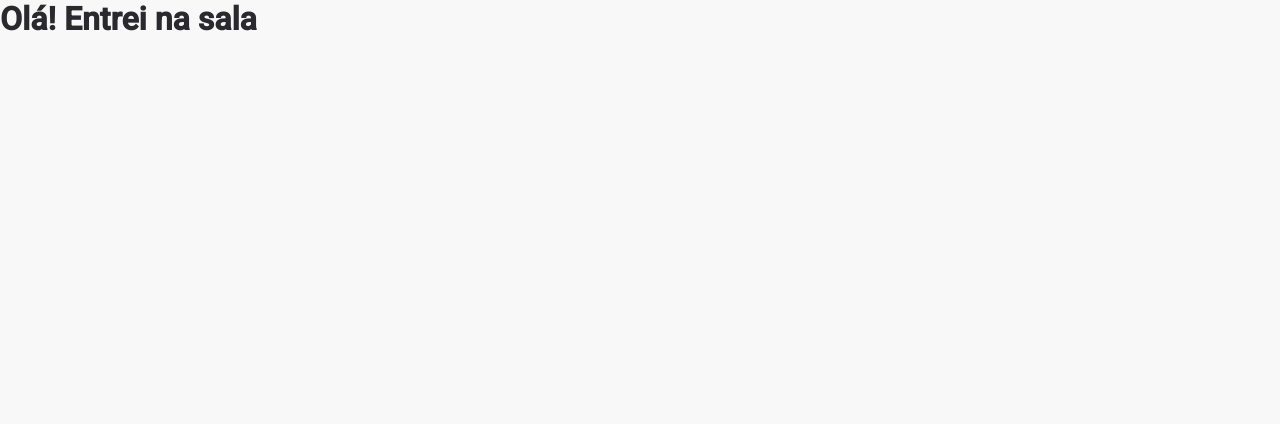
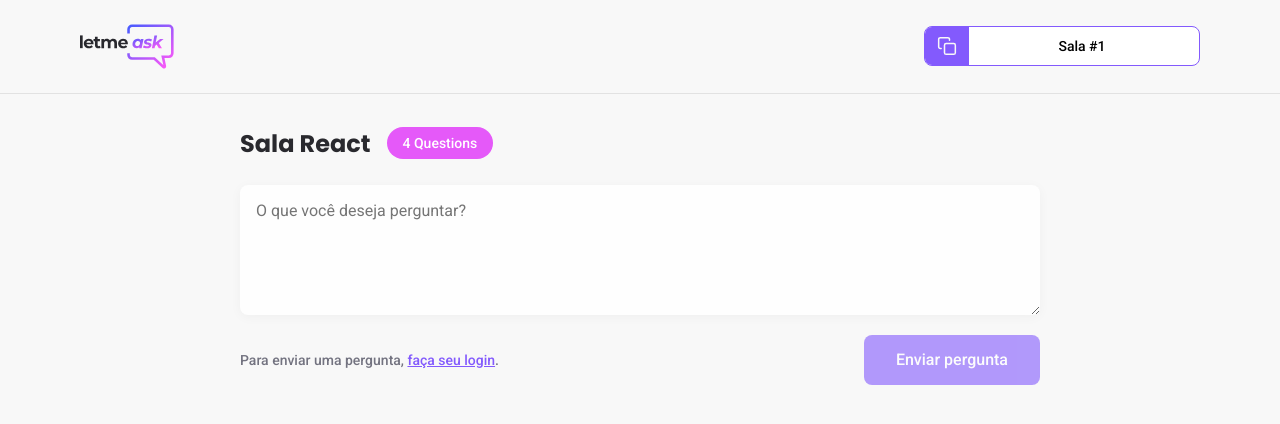
Before and after one commit to adalbertobengaly/Letmeask, a React (Create React App) app: page /rooms/1 in a window 1280 px wide. Shown: the top 424 px of the page. Built offline with nearby package versions, Linux system fonts and the light colour scheme; no server answers.

Commit message:
Criando pergunta

```diff
--- /dev/null
+++ b/src/components/RoomCode.tsx
@@ -0,0 +1,22 @@
+import copyImg from '../assets/images/copy.svg';
+
+import '../styles/room-code.scss';
+
+type RoomCodeProps = {
+    code: string,
+}
+
+export function RoomCode(props: RoomCodeProps) {
+    function copyRoomCodeToClipBoard() {
+        navigator.clipboard.writeText(props.code)
+    }
+
+    return (
+        <button className="room-code" onClick={copyRoomCodeToClipBoard}>
+            <div>
+                <img src={copyImg} alt="Copy Room Code" />
+            </div>
+            <span>Sala #{props.code}</span>
+        </button>
+    )
+}
--- a/src/pages/Room.tsx
+++ b/src/pages/Room.tsx
@@ -1,5 +1,94 @@
+import { push, ref, set } from "firebase/database";
+import { database } from "../services/firebase";
+
+import { FormEvent, useState } from "react";
+import { useParams } from "react-router-dom";
+
+import logoImg from "../assets/images/logo.svg";
+
+import { Button } from "../components/Button";
+import { RoomCode } from "../components/RoomCode";
+
+import { useAuth } from "../hooks/useAuth";
+
+import "../styles/room.scss";
+
+type RoomParams = {
+  id: string;
+};
+
 export function Room() {
-    return (
-        <h1>Olá! Entrei na sala</h1>
-    )
+  const { user } = useAuth()
+  const params = useParams<RoomParams>();
+  const [newQuestion, setNewQuestion] = useState("");
+
+  const roomId = params.id;
+
+  async function handleSendquestion(event: FormEvent) {
+    event.preventDefault()
+
+    if (newQuestion.trim() == '') {
+      return
+    }
+
+    if(!user) { // react-hot-toast
+      throw new Error('You must be logged in')
+    }
+
+    const question = {
+      content: newQuestion,
+      author: {
+        name: user.name,
+        avatar: user.avatar
+      },
+      isHighlighted: false,
+      isAnswered: false,
+    }
+
+    const questionRef= ref(database, `rooms/${roomId}/questions`)
+    const newQuestionRef = push(questionRef)
+
+    set( newQuestionRef, question )
+
+    setNewQuestion('')
+  }
+
+  return (
+    <div id="page-room">
+      <header>
+        <div className="content">
+          <img src={logoImg} alt="Letmeask" />
+          <RoomCode code={`${roomId}`} />
+        </div>
+      </header>
+
+      <main>
+        <div className="room-title">
+          <h1>Sala React</h1>
+          <span>4 Questions</span>
+        </div>
+
+        <form onSubmit={handleSendquestion}>
+          <textarea
+            placeholder="O que você deseja perguntar?"
+            onChange={(event) => setNewQuestion(event.target.value)}
+            value={newQuestion}
+          />
+
+          <div className="form-footer">
+            { user ? (
+            <div className="user-info">
+              <img src={`${user.avatar}`} alt={user.name} />
+              <span>{user.name}</span>
+            </div>
+            ) : (
+            <span>Para enviar uma pergunta, <button>faça seu login</button>.</span>
+            )
+             }
+            <Button type="submit" disabled={!user}>Enviar pergunta</Button>
+          </div>
+        </form>
+      </main>
+    </div>
+  );
 }
--- a/src/styles/button.scss
+++ b/src/styles/button.scss
@@ -1,5 +1,4 @@
 .button {
-    margin-top: 64px;
             height: 50px;
             border-radius: 8px;
             font-weight: 500;
--- /dev/null
+++ b/src/styles/room-code.scss
@@ -0,0 +1,30 @@
+.room-code {
+    height: 40px;
+    border-radius: 8px;
+    overflow: hidden;
+
+    background: #FFF;
+    border: 1px solid #835afd;
+    cursor: pointer;
+
+    display: flex;
+
+    div {
+        background: #835afd;
+        padding: 0 12px;
+        display: flex;
+        justify-content: center;
+        align-items: center;
+        height: 100%;
+    }
+
+    span {
+        display: block;
+        align-self: center;
+        flex: 1;
+        padding: 0 16px 0 12px;
+        width: 230px;
+        font-size: 14px;
+        font-weight: 500;
+    }
+}
--- /dev/null
+++ b/src/styles/room.scss
@@ -0,0 +1,99 @@
+#page-room {
+    header {
+        padding: 24px;
+        border-bottom: 1px solid #e2e2e2;
+    }
+
+    .content {
+        max-width: 1120px;
+        margin: 0 auto;
+        display: flex;
+        justify-content: space-between;
+        align-items: center;
+
+        > img {
+            max-height: 45px;
+        }
+    }
+
+    main {
+        max-width: 800px;
+        margin: 0 auto;
+
+        .room-title {
+            margin: 32px 0 24px;
+            display: flex;
+            align-items: center;
+
+            h1 {
+                font-family: 'Poppins', sans-serif;
+                font-size: 24px;
+                color: #29292e;
+            }
+
+            span {
+                margin-left: 16px;
+                background: #e559f9;
+                border-radius: 9999px;
+                padding: 8px 16px;
+                color: #FFF;
+                font-weight: 500;
+                font-size: 14px;
+            }
+        }
+
+        form {
+            textarea {
+                width: 100%;
+                border: 0;
+                padding: 16px;
+                border-radius: 8px;
+                background: #fefefe;
+                box-shadow: 0 2px 12px rgba(0, 0, 0, 0.04);
+                resize: vertical;
+                min-height: 130px;
+            }
+
+            .form-footer {
+                display: flex;
+                justify-content: space-between;
+                align-items: center;
+                margin-top: 16px;
+
+                .user-info {
+                    display: flex;
+                    align-items: center;
+
+                    img {
+                        width: 32px;
+                        height: 32px;
+                        border-radius: 50%;
+                    }
+
+                    > span {
+                        margin-left: 8px;
+                        color: #29292e;
+                        font-weight: 500;
+                        font-size: 14px;
+                    }
+                }
+
+                span {
+                    font-size: 14px;
+                    color: #737380;
+                    font-weight: 500;
+
+                    button {
+                        background: transparent;
+                        border: 0;
+                        color: #835AFD;
+                        text-decoration: underline;
+                        font-size: 14px;
+                        font-weight: 500;
+                        cursor: pointer;
+                    }
+                }
+            }
+        }
+    }
+}
```
